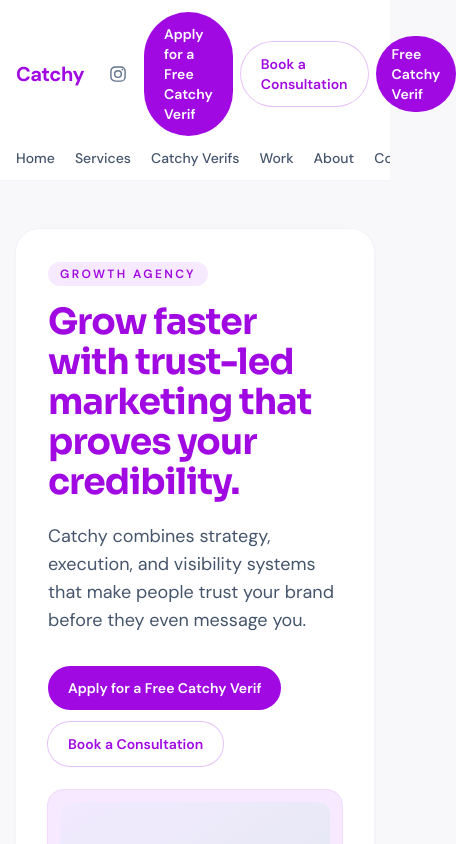
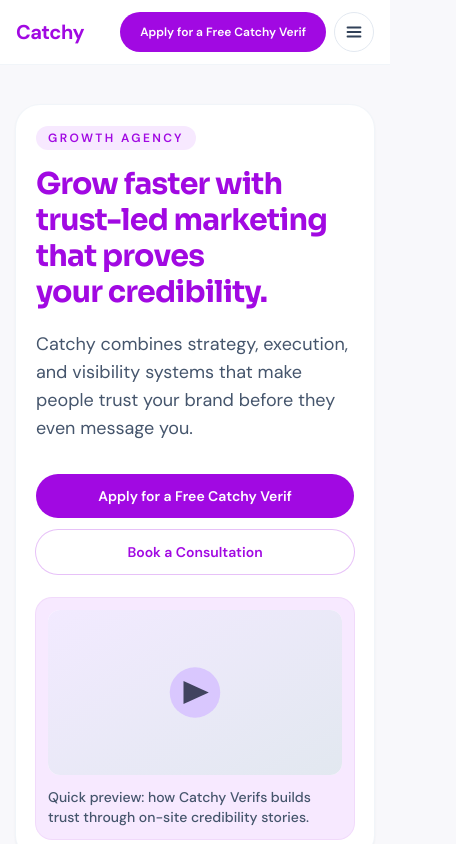
Before and after one commit to Rufusemmanuel/catchy, a Next.js app: page / in a window 390 px wide. Shown: the top 844 px of the page, 456 px wide, since content can reach past the window. Built offline with nearby package versions, Linux system fonts and the light colour scheme.

Commit message:
fix: clean mobile header layout and menu behavior

```diff
--- a/src/app/page.tsx
+++ b/src/app/page.tsx
@@ -4,27 +4,28 @@
 
 export default function HomePage() {
   return (
-    <div className="mx-auto max-w-6xl space-y-16 px-4 pb-16 pt-12 sm:px-6 lg:px-8">
-      <section className="reveal-up grid gap-6 rounded-3xl bg-white p-8 shadow-sm ring-1 ring-slate-100 md:grid-cols-2 md:p-12">
+    <div className="mx-auto max-w-6xl space-y-16 px-4 pb-16 pt-10 md:px-6 md:pt-12 lg:px-8">
+      <section className="reveal-up grid gap-6 rounded-3xl bg-white p-5 shadow-sm ring-1 ring-slate-100 sm:p-6 md:grid-cols-2 md:p-12">
         <div>
           <p className="inline-flex rounded-full bg-[var(--brand-accent-soft)] px-3 py-1 text-xs font-semibold uppercase tracking-[0.2em] text-[var(--brand-accent)]">
             Growth Agency
           </p>
-          <h1 className="mt-4 max-w-3xl text-4xl font-bold tracking-tight text-[var(--brand-accent)] md:text-5xl">
+          <h1 className="mt-4 max-w-3xl text-3xl font-bold tracking-tight text-[var(--brand-accent)] [text-wrap:balance] sm:text-4xl md:text-5xl">
             Grow faster with trust-led marketing that proves your credibility.
           </h1>
           <p className="mt-5 max-w-2xl text-lg text-slate-600">
             Catchy combines strategy, execution, and visibility systems that
             make people trust your brand before they even message you.
           </p>
-          <div className="mt-8 flex flex-wrap gap-3">
-            <CtaButton href="/catchy-verifs">
+          <div className="mt-8 flex flex-col gap-3 sm:flex-row">
+            <CtaButton href="/catchy-verifs" className="w-full justify-center whitespace-nowrap sm:w-auto">
               Apply for a Free Catchy Verif
             </CtaButton>
             <CtaButton
               href="/contact"
               variant="consultation"
               consultationStyle="secondary"
+              className="w-full justify-center whitespace-nowrap sm:w-auto"
             >
               Book a Consultation
             </CtaButton>
--- a/src/components/site-header.tsx
+++ b/src/components/site-header.tsx
@@ -1,6 +1,9 @@
+"use client";
+
+import { useEffect, useState } from "react";
 import Link from "next/link";
 import { CtaButton } from "@/components/cta-button";
-import { InstagramIcon } from "@/components/icons";
+import { InstagramIcon, TikTokIcon, XIcon } from "@/components/icons";
 import { brandConfig } from "@/config/brand";
 
 const navItems = [
@@ -13,9 +16,28 @@
 ];
 
 export function SiteHeader() {
+  const [isMobileMenuOpen, setIsMobileMenuOpen] = useState(false);
+
+  useEffect(() => {
+    if (!isMobileMenuOpen) {
+      return;
+    }
+
+    const onKeyDown = (event: KeyboardEvent) => {
+      if (event.key === "Escape") {
+        setIsMobileMenuOpen(false);
+      }
+    };
+
+    window.addEventListener("keydown", onKeyDown);
+    return () => window.removeEventListener("keydown", onKeyDown);
+  }, [isMobileMenuOpen]);
+
+  const closeMobileMenu = () => setIsMobileMenuOpen(false);
+
   return (
     <header className="sticky top-0 z-50 border-b border-slate-100 bg-white/90 backdrop-blur">
-      <div className="mx-auto flex max-w-6xl items-center justify-between gap-4 px-4 py-3 sm:px-6 lg:px-8">
+      <div className="mx-auto flex max-w-6xl items-center justify-between gap-3 px-4 py-3 sm:px-6 lg:px-8">
         <Link
           href="/"
           className="text-xl font-bold tracking-tight text-[var(--brand-accent)]"
@@ -33,7 +55,7 @@
             </Link>
           ))}
         </nav>
-        <div className="flex items-center gap-2">
+        <div className="hidden items-center gap-2 md:flex">
           <Link
             href={brandConfig.links.instagram}
             target="_blank"
@@ -43,36 +65,132 @@
           >
             <InstagramIcon />
           </Link>
-          <CtaButton href="/catchy-verifs" className="hidden sm:inline-flex">
+          <CtaButton href="/catchy-verifs" className="whitespace-nowrap">
             Apply for a Free Catchy Verif
           </CtaButton>
           <CtaButton
             href="/contact"
             variant="consultation"
             consultationStyle="secondary"
-            className="hidden sm:inline-flex"
+            className="whitespace-nowrap"
           >
             Book a Consultation
           </CtaButton>
-          <Link
+        </div>
+        <div className="flex items-center gap-2 md:hidden">
+          <CtaButton
             href="/catchy-verifs"
-            className="rounded-full bg-[var(--brand-accent)] px-4 py-2 text-sm font-semibold text-white sm:hidden"
+            className="max-w-[220px] px-3 py-2 text-xs whitespace-nowrap"
           >
-            Free Catchy Verif
-          </Link>
+            Apply for a Free Catchy Verif
+          </CtaButton>
+          <button
+            type="button"
+            aria-label="Open menu"
+            aria-expanded={isMobileMenuOpen}
+            aria-controls="mobile-nav-menu"
+            onClick={() => setIsMobileMenuOpen(true)}
+            className="inline-flex h-10 w-10 items-center justify-center rounded-full border border-slate-200 text-slate-700"
+          >
+            <svg viewBox="0 0 20 20" fill="none" className="h-5 w-5" aria-hidden>
+              <path
+                d="M3.5 5.5h13M3.5 10h13M3.5 14.5h13"
+                stroke="currentColor"
+                strokeLinecap="round"
+                strokeWidth="1.8"
+              />
+            </svg>
+          </button>
         </div>
       </div>
-      <div className="mx-auto flex max-w-6xl gap-5 overflow-x-auto px-4 pb-3 md:hidden sm:px-6">
+
+      {isMobileMenuOpen ? (
+        <div
+          id="mobile-nav-menu"
+          className="overflow-hidden border-t border-slate-100 bg-white transition-all duration-200 animate-in slide-in-from-top-1 md:hidden"
+        >
+          <div className="mx-auto max-w-6xl px-4 py-4 sm:px-6">
+            <div className="mb-3 flex justify-end">
+              <button
+                type="button"
+                aria-label="Close menu"
+                onClick={closeMobileMenu}
+                className="inline-flex h-10 w-10 items-center justify-center rounded-full border border-slate-200 text-slate-700"
+              >
+                <svg
+                  viewBox="0 0 20 20"
+                  fill="none"
+                  className="h-5 w-5"
+                  aria-hidden
+                >
+                  <path
+                    d="M5 5l10 10M15 5L5 15"
+                    stroke="currentColor"
+                    strokeLinecap="round"
+                    strokeWidth="1.8"
+                  />
+                </svg>
+              </button>
+            </div>
+
+            <nav aria-label="Mobile primary" className="grid gap-1">
               {navItems.map((item) => (
                 <Link
                   key={item.href}
                   href={item.href}
-            className="shrink-0 text-sm font-medium text-slate-600"
+                  onClick={closeMobileMenu}
+                  className="rounded-xl px-3 py-2 text-sm font-medium text-slate-700 transition hover:bg-slate-50"
                 >
                   {item.label}
                 </Link>
               ))}
+            </nav>
+
+            <a
+              href={brandConfig.consultationFormUrl}
+              target="_blank"
+              rel="noopener noreferrer"
+              onClick={closeMobileMenu}
+              className="mt-4 inline-flex w-full items-center justify-center rounded-full bg-white px-5 py-3 text-sm font-semibold text-[var(--brand-accent)] ring-1 ring-[var(--brand-accent)]/25 transition hover:bg-[var(--brand-accent-soft)] whitespace-nowrap"
+            >
+              Book a Consultation
+            </a>
+
+            <div className="mt-4 flex items-center gap-2">
+              <Link
+                href={brandConfig.links.instagram}
+                target="_blank"
+                rel="noopener noreferrer"
+                aria-label="Catchy Instagram"
+                onClick={closeMobileMenu}
+                className="inline-flex rounded-full p-2 text-slate-500 transition hover:bg-[var(--brand-accent-soft)] hover:text-[var(--brand-accent)]"
+              >
+                <InstagramIcon />
+              </Link>
+              <Link
+                href={brandConfig.links.x}
+                target="_blank"
+                rel="noopener noreferrer"
+                aria-label="Catchy X"
+                onClick={closeMobileMenu}
+                className="inline-flex rounded-full p-2 text-slate-500 transition hover:bg-[var(--brand-accent-soft)] hover:text-[var(--brand-accent)]"
+              >
+                <XIcon />
+              </Link>
+              <Link
+                href={brandConfig.links.tiktok}
+                target="_blank"
+                rel="noopener noreferrer"
+                aria-label="Catchy TikTok"
+                onClick={closeMobileMenu}
+                className="inline-flex rounded-full p-2 text-slate-500 transition hover:bg-[var(--brand-accent-soft)] hover:text-[var(--brand-accent)]"
+              >
+                <TikTokIcon />
+              </Link>
             </div>
+          </div>
+        </div>
+      ) : null}
     </header>
   );
 }
```
Also changed, not shown: 1 other file (tests, documents, lock files or other folders). Lines whose indentation alone changed are shown as unchanged.
